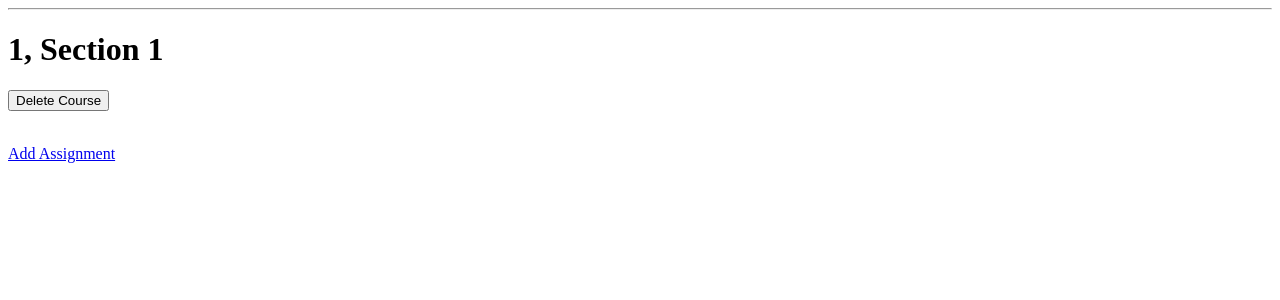
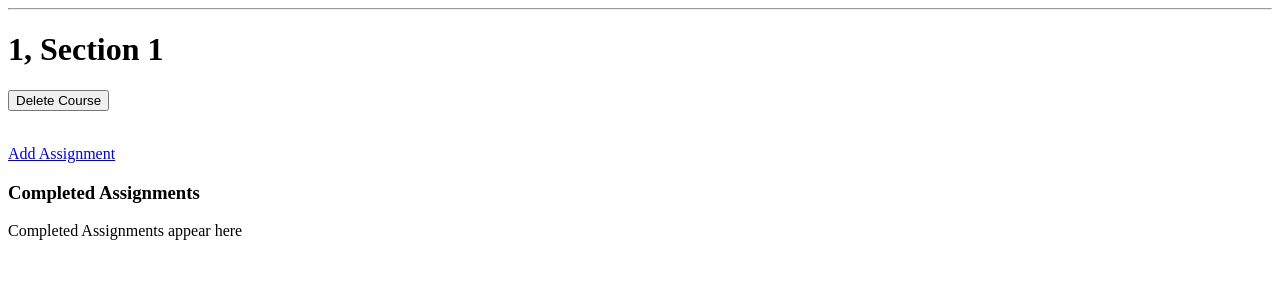
Before and after one commit to addisonschleigh/CMPE131-Project, a Flask app: page /course/1/1 in a window 1280 px wide. Shown: the part 26-326 px from the top of the page. Run offline with Flask 3, Linux system fonts and the light colour scheme.

Commit message:
Can successfully submit an assignment, adding it to a completed list

```diff
--- a/app/main/routes.py
+++ b/app/main/routes.py
@@ -9,6 +9,7 @@ from ..models import User
 
 courses = {}
 assignments_by_course = {}
+completed_assignments_by_course = {}
 
 @main_bp.route('/')
 # view functions
@@ -18,7 +19,8 @@ def index():
 @main_bp.route('/course/<course_name>/<section_name>')
 def feature(course_name, section_name):
     course_assignments = assignments_by_course.get(course_name, [])
-    return render_template('main/feature.html', course=course_name, section=section_name, assignments=course_assignments)
+    completed_course_assignments = completed_assignments_by_course.get(course_name, [])
+    return render_template('main/feature.html', course=course_name, section=section_name, assignments=course_assignments, completed_assignments=completed_course_assignments)
 
 @main_bp.route('/course/<course_name>/<section_name>/delete', methods=['POST'])
 def delete_course(course_name, section_name):
@@ -40,9 +42,20 @@ def delete_assignment(course_name, section_name, assignment_name):
     ]
 
     return redirect(url_for('.feature', course_name=course_name, section_name=section_name))
-    '''
-    course_data = assignments_by_course[course_name]
-    assignment_list = course_data[course_data.index(section_name)]
-    assignment_list.remove(assignment_name)
-    return redirect(url_for('.feature', course_name=course_name, section_name=section_name))
-    '''
+
+@main_bp.route('/assignment/<course_name>/<section_name>/<assignment_name>/submit', methods=['POST'])
+def submit_assignment(course_name, section_name, assignment_name):
+    assignments = assignments_by_course.get(course_name, [])
+    assignment = next(
+        (a for a in assignments if a["name"] == assignment_name and a["section"] == section_name),
+        None
+    )
+    if assignment is None:
+        flash ("Assignment not found", "error")
+        return redirect(url_for('main.feature', course_name=course_name, section_name=section_name))
+
+    assignments.remove(assignment)
+    completed_assignments_by_course.setdefault(course_name, []).append(assignment)
+
+    flash(f"'{assignment_name}' submitted", "success")
+    return redirect(url_for('main.feature', course_name=course_name, section_name=section_name))
--- a/app/main/templates/main/feature.html
+++ b/app/main/templates/main/feature.html
@@ -19,4 +19,16 @@
             </ul>
         {% endfor %}
     {% endif %}
+    <h3>Completed Assignments</h3>
+    {% if completed_assignments %}
+    <ul>
+    {% for a in completed_assignments %}
+        {% if a.section == section %}
+            <li>{{ a.name }} — {{ a.points }} pts</li>
+        {% endif %}
+    {% endfor %}
+    </ul>
+    {% else %}
+        <p>Completed Assignments appear here</p>
+    {% endif %}
 {% endblock %}
```
Also changed, not shown: app/main/templates/main/assignment.html (+7 -0 lines).
